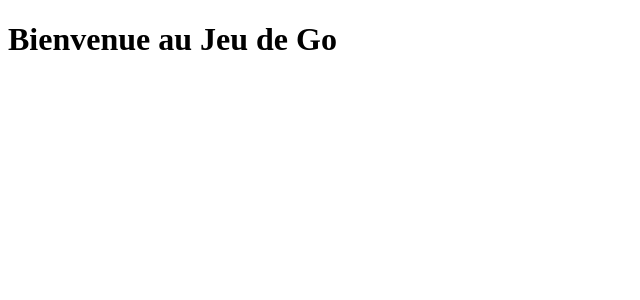
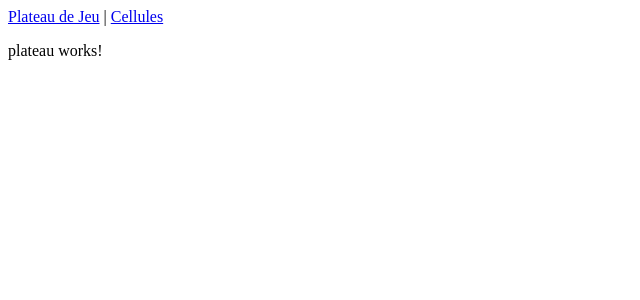
Before and after one commit to Matti-ORT/Jeu_de_go, an Angular app: page /plateau in a window 1280 px wide. Before the commit this address led to /. Shown: the top 300 px of the page, without its empty margins (0-640 px from the left). Built offline with nearby package versions, Linux system fonts and the light colour scheme.

Commit message:
Ajout de la navigation et des routes pour le plateau et les cellules

```diff
--- a/src/app/app.html
+++ b/src/app/app.html
@@ -1,4 +1,6 @@
-<h1>Bienvenue au Jeu de Go</h1>
-
+<nav>
+  <a routerLink="/plateau">Plateau de Jeu</a> |
+  <a routerLink="/cellules">Cellules</a>
+</nav>
 
 <router-outlet />
--- a/src/app/app.routes.ts
+++ b/src/app/app.routes.ts
@@ -1,3 +1,9 @@
 import { Routes } from '@angular/router';
+import { Plateau } from './plateau/plateau';
+import { Cellules } from './cellules/cellules';
 
-export const routes: Routes = [];
+export const routes: Routes = [
+    {path: '', redirectTo: 'plateau', pathMatch: 'full' },
+  { path: 'plateau', component: Plateau },
+  { path: 'cellules', component: Cellules },
+];
--- a/src/app/app.ts
+++ b/src/app/app.ts
@@ -1,9 +1,9 @@
 import { Component, signal } from '@angular/core';
-import { RouterOutlet } from '@angular/router';
+import { RouterOutlet, RouterLink } from '@angular/router';
 
 @Component({
   selector: 'app-root',
-  imports: [RouterOutlet],
+  imports: [RouterOutlet, RouterLink],
   templateUrl: './app.html',
   styleUrl: './app.css'
 })
```
